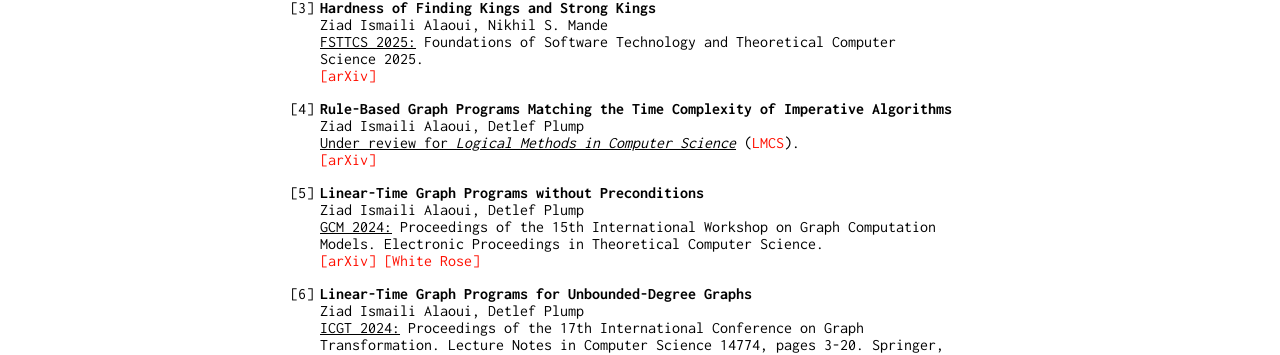
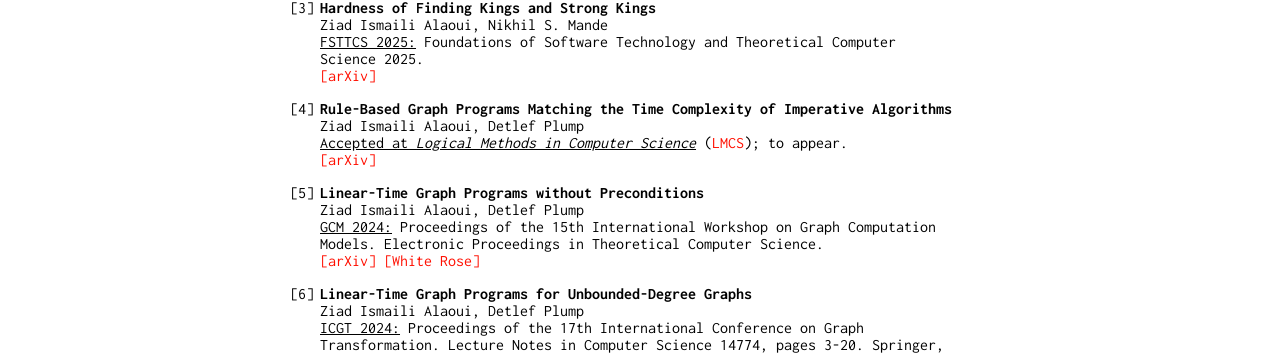
Before and after one commit to ismaili-ziad/me, a Jekyll site: the page built from index.md, in a window 1280 px wide. Shown: the part 1223-1578 px from the top of the page. Built offline with Jekyll 4.4.1, drawn with Linux system fonts in a browser that asks for light colours; our own code applies the rules of GitHub Pages for plain Markdown files.

Commit message:
Update index.md

```diff
--- a/index.md
+++ b/index.md
@@ -47,7 +47,7 @@ Hey! I am Ziad (*he*/*him*), a current doctoral student at the University of Liv
 
 4. **Rule-Based Graph Programs Matching the Time Complexity of Imperative Algorithms**<br>
    Ziad Ismaili Alaoui, Detlef Plump<br>
-   <u>Under review for <i>Logical Methods in Computer Science</i></u> ([LMCS](https://lmcs.episciences.org/)).<br>
+   <u>Accepted at <i>Logical Methods in Computer Science</i></u> ([LMCS](https://lmcs.episciences.org/)); to appear.<br>
    [[arXiv]](https://arxiv.org/pdf/2501.09144)
 
 5. **Linear-Time Graph Programs without Preconditions**<br>
```
